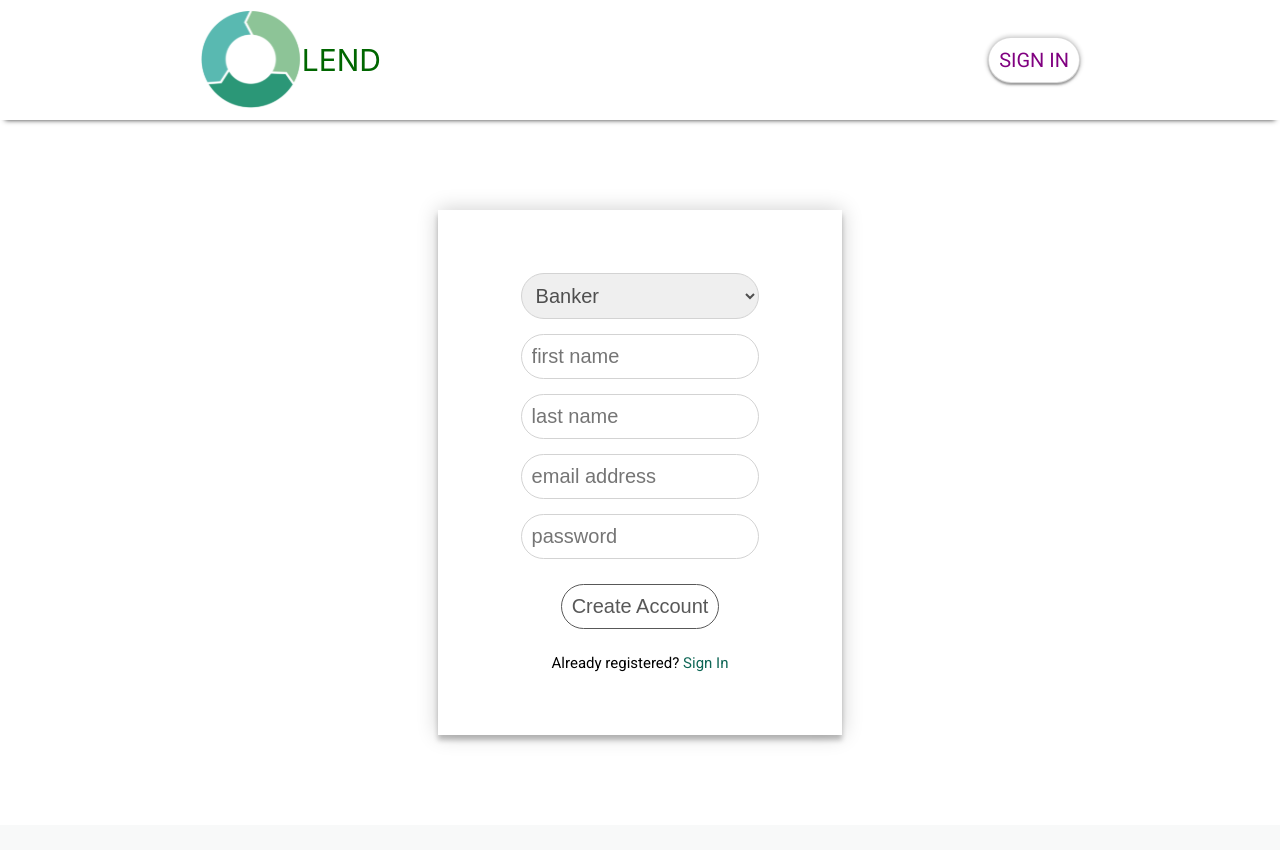
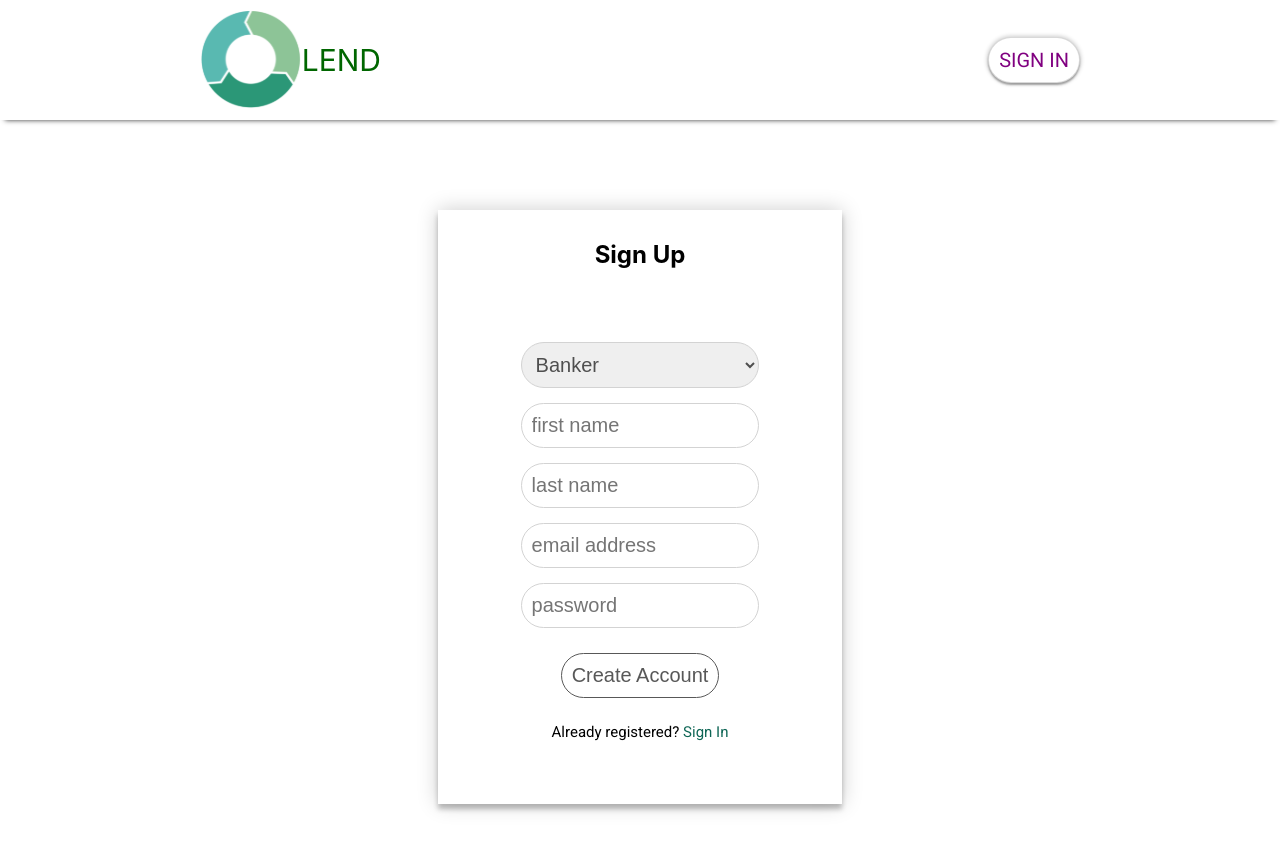
Before and after one commit to Troche4/Microlending, a React (Create React App) app in the folder my-app/: page /signup in a window 1280 px wide. Shown: the top 850 px of the page. Built offline with nearby package versions, Linux system fonts and the light colour scheme; no server answers.

Commit message:
added heading to sign up and sign in form

```diff
--- a/my-app/src/components/SignUp.js
+++ b/my-app/src/components/SignUp.js
@@ -46,7 +46,7 @@ const SignUp = ({ setAuth }) => {
     return (
 <Fragment>
     <div className="formContainerSignUp">
-
+        <h2>Sign Up</h2>
         <form onSubmit={onSubmitForm} className="sign-up_form" >
             <div className="text-container">
 
--- a/my-app/src/components/SingIn.js
+++ b/my-app/src/components/SingIn.js
@@ -53,6 +53,7 @@ const SignIn = ({ setAuth }) => {
     return (
             <Fragment>
             <div className="formContainerSignIn">
+                <h2>Sign In</h2>
 
                 <form onSubmit={onSubmitForm} className="sign-up_form">
                     <div className="text-container">
```
